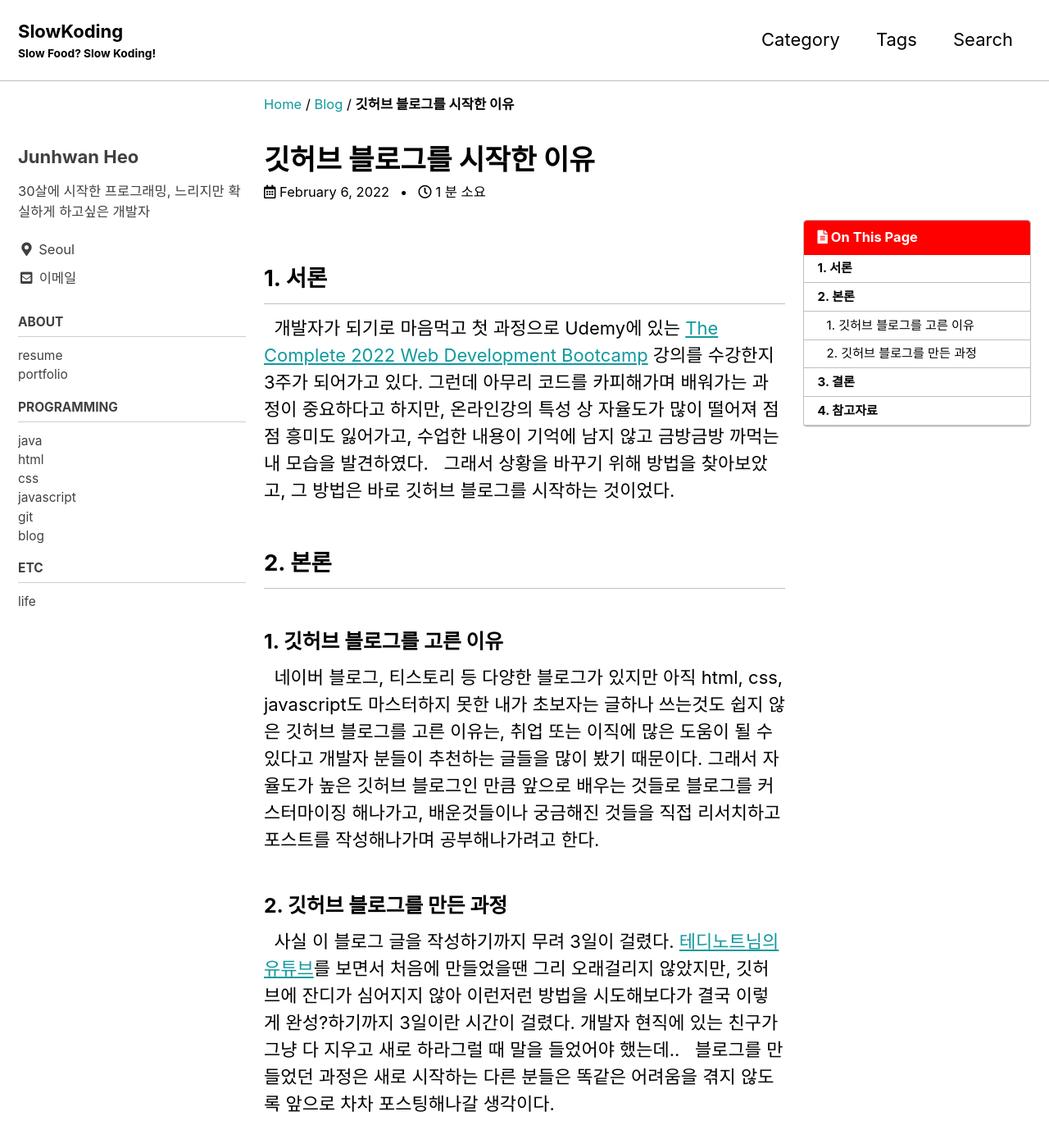
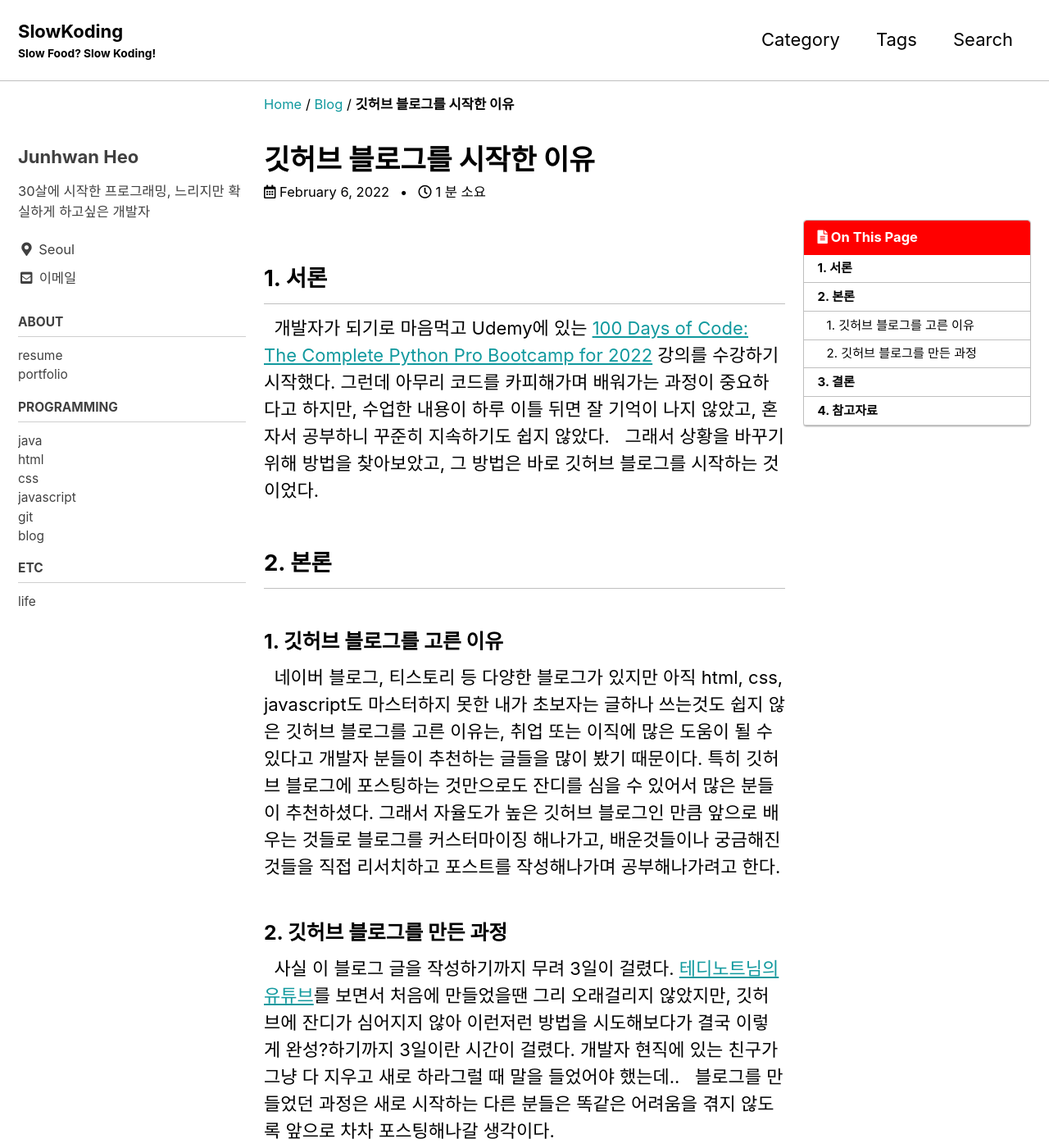
Before and after one commit to slowkoding/slowkoding.github.io, a Jekyll site: the page built from _posts/2022-02-06-The-reason-I-started-blog.md, in a window 1280 px wide and 1400 px high. Shown: the whole window at 82% size. Built offline with Jekyll 4.4.1, drawn with Linux system fonts in a browser that asks for light colours; cached includes are drawn as plain includes; comment, search, counter and statistics services are not loaded.

Commit message:
Update 2022-02-06-The-reason-I-started-blog.md

```diff
--- a/_posts/2022-02-06-The-reason-I-started-blog.md
+++ b/_posts/2022-02-06-The-reason-I-started-blog.md
@@ -15,14 +15,14 @@ sidebar:
 
 ## 1. 서론
 
-&nbsp;&nbsp;개발자가 되기로 마음먹고 첫 과정으로 Udemy에 있는 [The Complete 2022 Web Development Bootcamp](https://www.udemy.com/course/the-complete-web-development-bootcamp/) 강의를 수강한지 3주가 되어가고 있다. 그런데 아무리 코드를 카피해가며 배워가는 과정이 중요하다고 하지만, 온라인강의 특성 상 자율도가 많이 떨어져 점점 흥미도 잃어가고, 수업한 내용이 기억에 남지 않고 금방금방 까먹는 내 모습을 발견하였다.
+&nbsp;&nbsp;개발자가 되기로 마음먹고 Udemy에 있는 [100 Days of Code: The Complete Python Pro Bootcamp for 2022](https://www.udemy.com/course/100-days-of-code/) 강의를 수강하기 시작했다. 그런데 아무리 코드를 카피해가며 배워가는 과정이 중요하다고 하지만, 수업한 내용이 하루 이틀 뒤면 잘 기억이 나지 않았고, 혼자서 공부하니 꾸준히 지속하기도 쉽지 않았다.
 &nbsp;&nbsp;그래서 상황을 바꾸기 위해 방법을 찾아보았고, 그 방법은 바로 깃허브 블로그를 시작하는 것이었다.
 
 ## 2. 본론
 
 ### 1. 깃허브 블로그를 고른 이유
 
-&nbsp;&nbsp;네이버 블로그, 티스토리 등 다양한 블로그가 있지만 아직 html, css, javascript도 마스터하지 못한 내가 초보자는 글하나 쓰는것도 쉽지 않은 깃허브 블로그를 고른 이유는, 취업 또는 이직에 많은 도움이 될 수 있다고 개발자 분들이 추천하는 글들을 많이 봤기 때문이다. 그래서 자율도가 높은 깃허브 블로그인 만큼 앞으로 배우는 것들로 블로그를 커스터마이징 해나가고, 배운것들이나 궁금해진 것들을 직접 리서치하고 포스트를 작성해나가며 공부해나가려고 한다.
+&nbsp;&nbsp;네이버 블로그, 티스토리 등 다양한 블로그가 있지만 아직 html, css, javascript도 마스터하지 못한 내가 초보자는 글하나 쓰는것도 쉽지 않은 깃허브 블로그를 고른 이유는, 취업 또는 이직에 많은 도움이 될 수 있다고 개발자 분들이 추천하는 글들을 많이 봤기 때문이다. 특히 깃허브 블로그에 포스팅하는 것만으로도 잔디를 심을 수 있어서 많은 분들이 추천하셨다. 그래서 자율도가 높은 깃허브 블로그인 만큼 앞으로 배우는 것들로 블로그를 커스터마이징 해나가고, 배운것들이나 궁금해진 것들을 직접 리서치하고 포스트를 작성해나가며 공부해나가려고 한다.
 
 ### 2. 깃허브 블로그를 만든 과정
 
```
Also changed, not shown: other parts of _posts/2022-02-06-The-reason-I-started-blog.md (+1 -1 lines).
